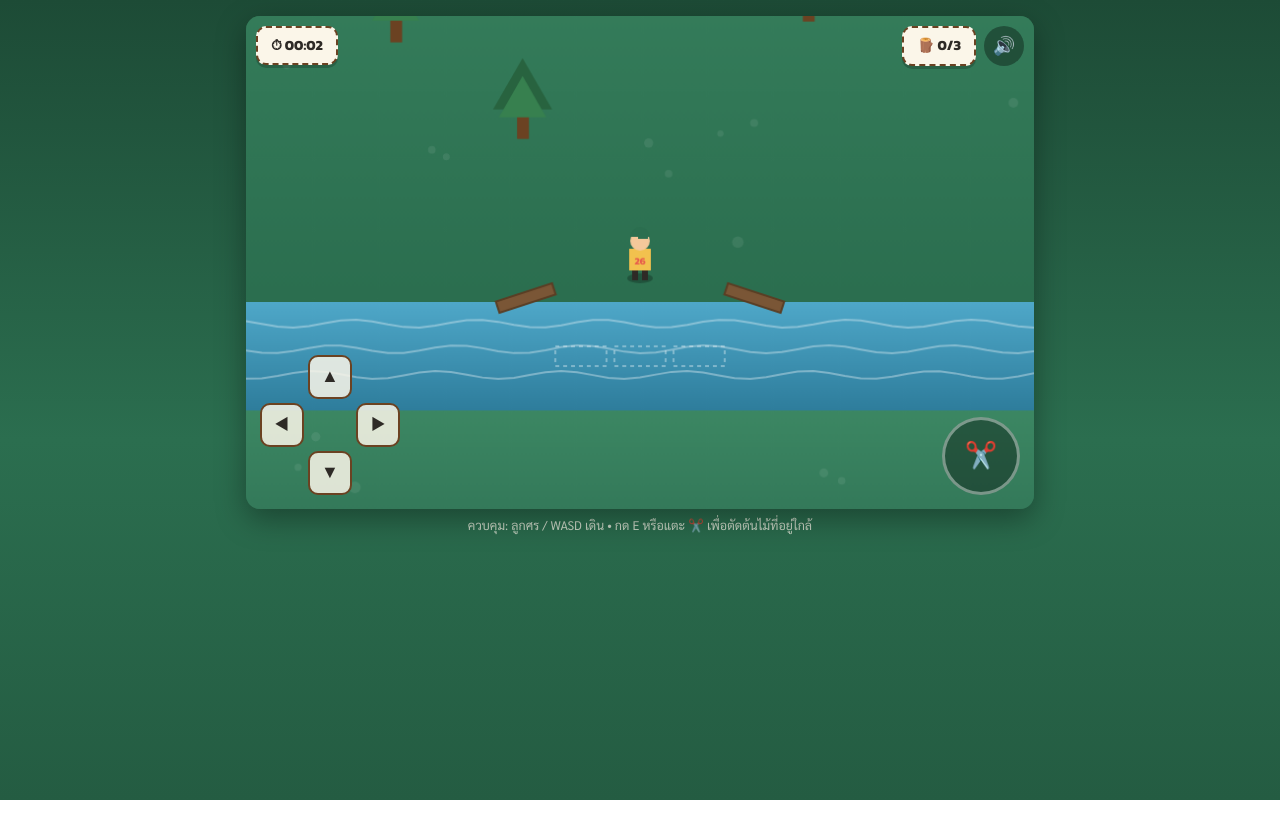
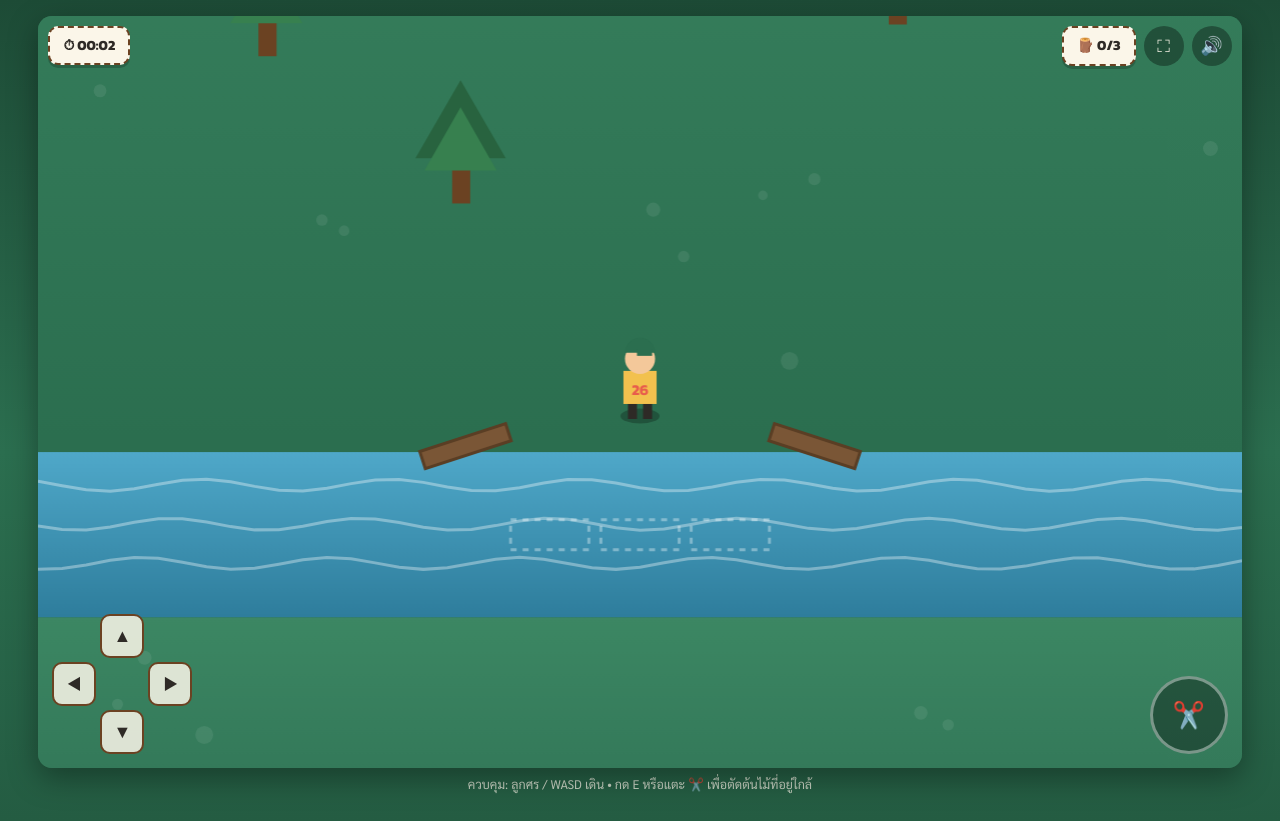
Before and after one commit to PtzkunG/Treequestion, a plain HTML site: page index.html in a window 1280 px wide. Both pictures are taken after a click on the button "▶ เริ่มวิ่ง". Before the commit the page ends 800 px from the top, so only its background shows below. Drawn offline with Linux system fonts and the light colour scheme; no server answers.

Commit message:
Adjust layout and fullscreen functionality in index.html

```diff
--- a/index.html
+++ b/index.html
@@ -32,7 +32,7 @@
   h1,h2,h3,.display{font-family:'Kanit',system-ui,sans-serif;}
   .hidden{display:none !important;}
   #app{
-    max-width:820px;
+    max-width:1500px;
     margin:0 auto;
     padding:16px;
     min-height:100vh;
@@ -47,6 +47,7 @@
     border-radius:18px;
     padding:22px 20px;
     width:100%;
+    max-width:640px;
     box-shadow:0 10px 30px rgba(0,0,0,.25);
     border:2px solid rgba(0,0,0,.06);
   }
@@ -118,14 +119,34 @@
   }
 
   /* ---------- Game screen ---------- */
-  #screen-game{width:100%;}
-  #game-wrap{position:relative;width:100%;max-width:800px;margin:0 auto;}
+  #screen-game{width:100%;display:flex;flex-direction:column;align-items:center;}
+  #game-wrap{
+    position:relative;
+    width:min(1500px, 94vw, calc(94svh * 1.6));
+    aspect-ratio:8/5;
+    margin:0 auto;
+  }
   #gameCanvas{
-    display:block;width:100%;height:auto;aspect-ratio:8/5;
+    display:block;width:100%;height:100%;
     background:var(--forest);
     border-radius:14px;
     box-shadow:0 10px 30px rgba(0,0,0,.35);
     touch-action:none;
+  }
+  /* Fullscreen mode: fill the whole screen and letterbox/pillarbox the
+     canvas to keep its shape correct on both 16:9 and 4:3 displays */
+  #game-wrap:fullscreen,
+  #game-wrap:-webkit-full-screen{
+    width:100vw;height:100vh;max-width:none;aspect-ratio:auto;
+    display:flex;align-items:center;justify-content:center;
+    background:#0f2419;
+  }
+  #game-wrap:fullscreen #gameCanvas,
+  #game-wrap:-webkit-full-screen #gameCanvas{
+    width:auto;height:auto;
+    max-width:100%;max-height:100%;
+    aspect-ratio:8/5;
+    border-radius:0;
   }
   .hud-bar{
     position:absolute;top:10px;left:10px;right:10px;
@@ -273,6 +294,7 @@
         <span class="bib">⏱ <span id="hud-timer">00:00</span></span>
         <div class="top-right-controls">
           <span class="bib">🪵 <span id="hud-progress">0/0</span></span>
+          <button class="icon-btn" id="btn-fullscreen" title="เต็มจอ">⛶</button>
           <button class="icon-btn" id="btn-mute-game">🔊</button>
         </div>
       </div>
@@ -574,6 +596,39 @@
   var ctx = canvas.getContext("2d");
   var player, camY, particles, keys, nearTreeId, cutCount, mistakes, startTime, elapsed, playing, waveT;
 
+  // ปรับความละเอียดจริงของ canvas ให้ตรงกับขนาดที่แสดงผลบนจอ (คูณ devicePixelRatio)
+  // เพื่อให้ภาพคมชัดไม่ว่าจะขยายใหญ่แค่ไหน โดยไม่ต้องแก้ตัวเลขพิกัดในโค้ดวาดภาพเลย
+  // เพราะ world coordinate ยังอิงกับ VIEW_W x VIEW_H (800x500) เหมือนเดิมทุกที่
+  function fitCanvasResolution(){
+    var dpr = window.devicePixelRatio || 1;
+    var rect = canvas.getBoundingClientRect();
+    if (rect.width === 0 || rect.height === 0) return;
+    var w = Math.round(rect.width * dpr);
+    var h = Math.round(rect.height * dpr);
+    if (canvas.width !== w) canvas.width = w;
+    if (canvas.height !== h) canvas.height = h;
+    var scale = canvas.width / VIEW_W;
+    ctx.setTransform(scale, 0, 0, scale, 0, 0);
+  }
+  window.addEventListener("resize", fitCanvasResolution);
+  window.addEventListener("orientationchange", fitCanvasResolution);
+  document.addEventListener("fullscreenchange", function(){ setTimeout(fitCanvasResolution, 60); });
+  document.addEventListener("webkitfullscreenchange", function(){ setTimeout(fitCanvasResolution, 60); });
+
+  function toggleFullscreen(){
+    var el = document.getElementById("game-wrap");
+    var isFs = document.fullscreenElement || document.webkitFullscreenElement;
+    if (!isFs) {
+      var req = el.requestFullscreen || el.webkitRequestFullscreen || el.msRequestFullscreen;
+      if (req) req.call(el);
+    } else {
+      var exit = document.exitFullscreen || document.webkitExitFullscreen || document.msExitFullscreen;
+      if (exit) exit.call(document);
+    }
+  }
+  var btnFullscreen = document.getElementById("btn-fullscreen");
+  if (btnFullscreen) btnFullscreen.addEventListener("click", toggleFullscreen);
+
   function resetPlayer(){
     player = { x: VIEW_W/2, y: level.grassEndY-40, r:14, facing:"down", moving:false, animT:0 };
     camY = 0;
@@ -593,6 +648,7 @@
     resetPlayer();
     playing = true;
     showScreen("game");
+    fitCanvasResolution();
     updateHudProgress();
     requestAnimationFrame(loop);
   }
```
